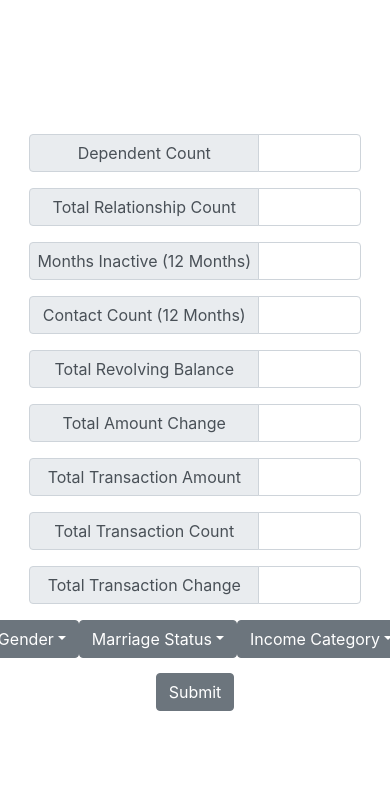
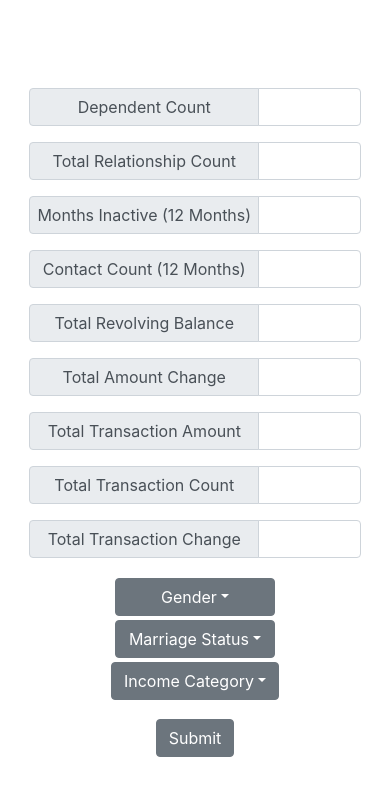
Before and after one commit to seanskggo/Bank-Churn-Predictor, a React (Create React App) app: page / in a window 390 px wide. Shown: the top 796 px of the page. Built offline with nearby package versions, Linux system fonts and the light colour scheme.

Commit message:
mobile responsiveness

```diff
--- a/src/App.css
+++ b/src/App.css
@@ -23,13 +23,25 @@
   width: 50vw;
 }
 
+.Hspace {
+  height: 40px;
+}
+
 .Title {
   width: 230px;
 }
 
 .Row {
   flex-direction: row;
-  margin-bottom: 15px;
+  justify-content: space-evenly;
+}
+
+.Box {
+  min-width: 160px !important;
+}
+
+.Top {
+  margin-top: 15px;
 }
 
 /*////////////////////////////////////////////////////////////////////////////////
@@ -41,3 +53,13 @@
     width: 85vw;
   }
 }
+
+@media only screen and (max-width: 1000px) {
+  .Hspace {
+    height: 130px;
+  }
+  .Row {
+    flex-direction: column;
+    justify-content: space-evenly;
+  }
+}
--- a/src/App.js
+++ b/src/App.js
@@ -59,7 +59,7 @@ const change_value = (event, values, set_values, string) => {
 const SetGender = ({ values, set_values }) => {
   const [gen, set_gen] = useState("Gender");
   return (
-    <DropdownButton variant="secondary" id="dropdown1" title={gen}>
+    <DropdownButton variant="secondary Box" id="dropdown1" title={gen}>
       <Dropdown.Item
         onClick={() => {
           change_value(0, values, set_values, "Gender");
@@ -81,7 +81,7 @@ const SetMarriageStatus = ({ values, set_values }) => {
   const [gen, set_gen] = useState("Marriage Status");
   let array = [[0, "Unknown"], [1, "Divorced"], [2, "Single"], [3, "Married"]]
   return (
-    <DropdownButton variant="secondary" id="dropdown1" title={gen}>
+    <DropdownButton variant="secondary Box" id="dropdown1" title={gen}>
       {array.map((detail, index) => {
         return (
           <Dropdown.Item key={index}
@@ -104,7 +104,7 @@ const SetIncomeCategory = ({ values, set_values }) => {
     [3, "$60K - $80K"], [4, "$80K - $120K"], [5, "$120K +"]
   ]
   return (
-    <DropdownButton variant="secondary" id="dropdown1" title={gen}>
+    <DropdownButton variant="secondary Box" id="dropdown1" title={gen}>
       {array.map((detail, index) => {
         return (
           <Dropdown.Item key={index}
@@ -171,12 +171,12 @@ const App = () => {
     <div className="App Adjust">
       <text>{response}</text>
       {Generate_fields(values, set_values)}
-      <div className='Row Adjust Centre'>
+      <div className='Row Adjust Centre Hspace'>
         <SetGender values={values} set_values={set_values} />
         <SetMarriageStatus values={values} set_values={set_values} />
         <SetIncomeCategory values={values} set_values={set_values}/>
       </div>
-      <Button variant="secondary" onClick={click}>Submit</Button>
+      <Button variant="secondary Top" onClick={click}>Submit</Button>
       </div>
   );
 }
```
